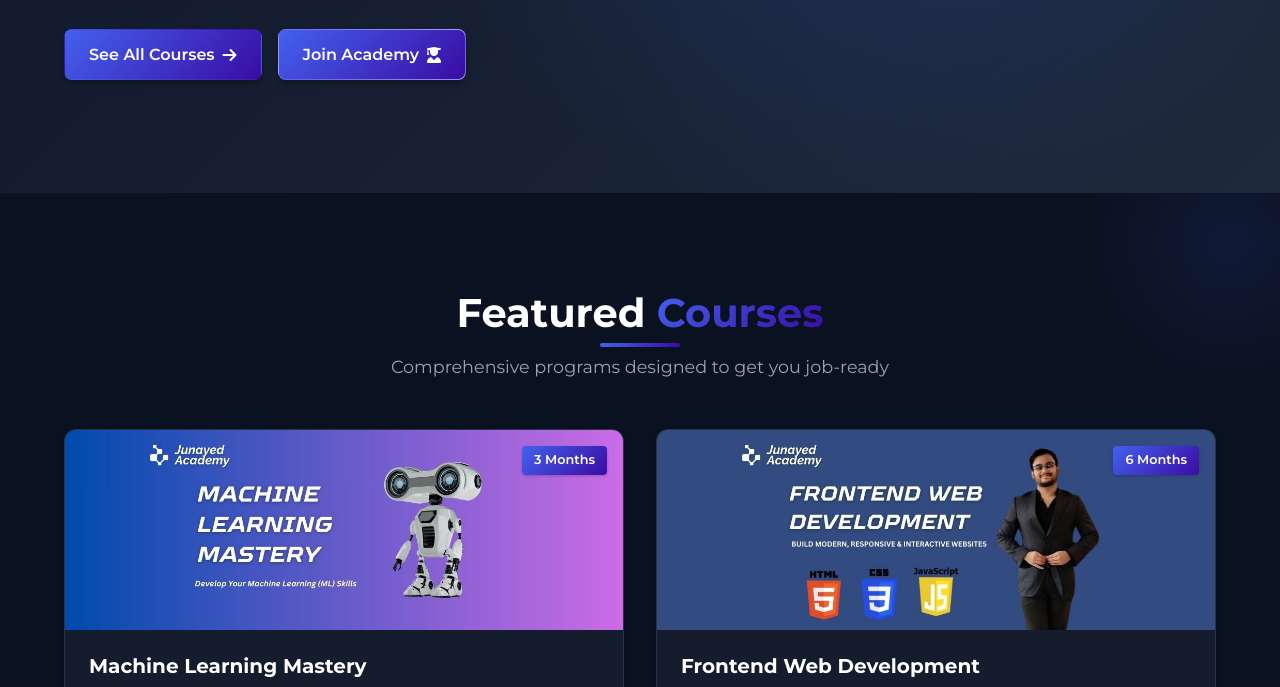
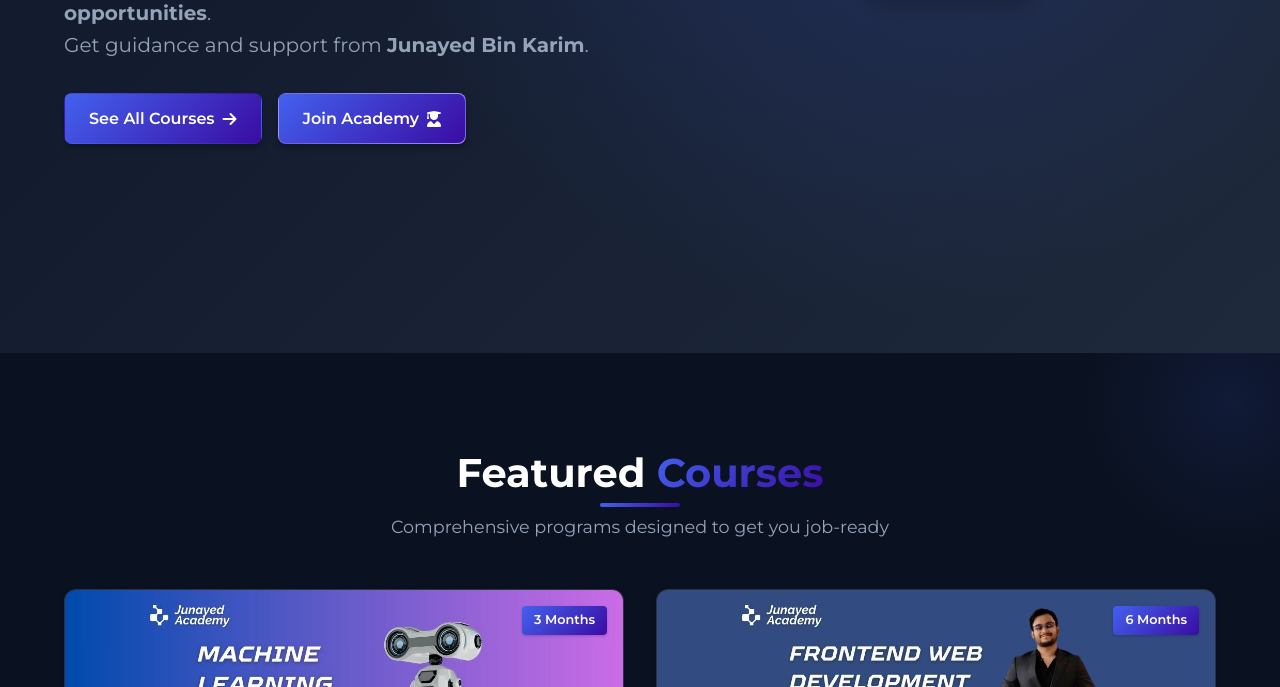
Before and after one commit to Junayed-Bin-Karim/Junayed-Academy, a plain HTML site: page index.html in a window 1280 px wide. Shown: the part 447-1134 px from the top of the page. Drawn offline with Linux system fonts and the light colour scheme.

Commit message:
Update project files

```diff
--- a/css/style.css
+++ b/css/style.css
@@ -392,8 +392,8 @@ button {
 /* Hero Section */
 .hero {
     position: relative;
-    padding: 10rem 0 6rem;
-    min-height: 80vh; /* 100vh থেকে 80vh এ কমানো হলো */
+    padding: 5rem 0 3rem; /* padding আরও কমানো হলো */
+    min-height: 100vh; /* 100vh থেকে 85vh বা প্রয়োজনমতো কমানো */
     display: flex;
     align-items: center;
     overflow: hidden;
@@ -453,7 +453,7 @@ button {
 }
 
 .hero-img {
-    max-width: 100%;
+    max-width: 80%;
     height: auto;
     border-radius: var(--radius-lg);
     box-shadow: var(--shadow-xl);
```
